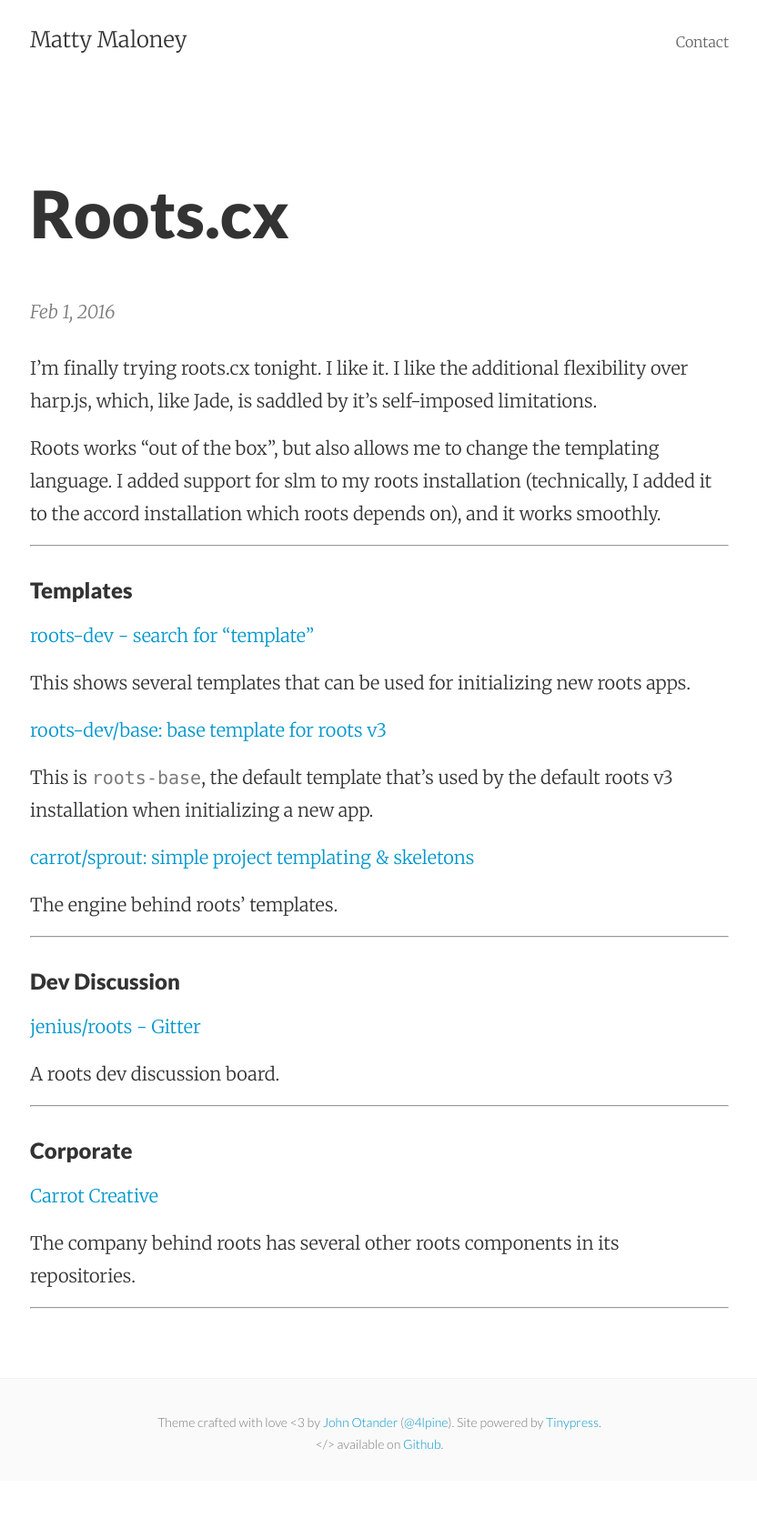
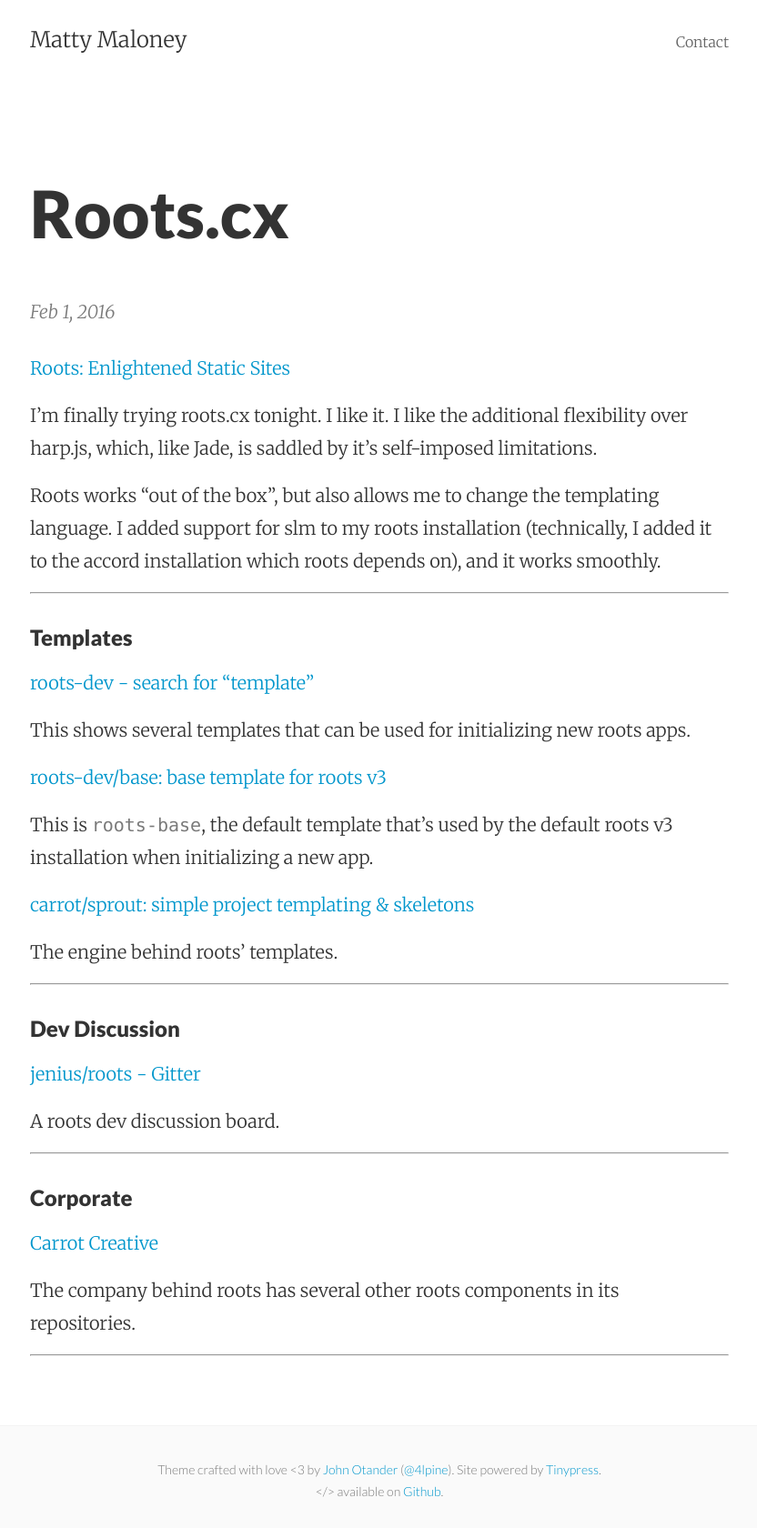
Before and after one commit to mattymaloney/mattymaloney.github.io, a Jekyll site: the page built from _posts/2016-02-01-roots.md, in a window 1280 px wide. Shown: the whole page at 91% size, without its empty margins (223-1055 px from the left). Built offline with Jekyll 4.4.1, drawn with Linux system fonts in a browser that asks for light colours; before the commit the page ends 1628 px from its top, so only the background shows below that.

Commit message:
Updated 2016-02-01-roots.md

```diff
--- a/_posts/2016-02-01-roots.md
+++ b/_posts/2016-02-01-roots.md
@@ -4,7 +4,7 @@
 title: Roots.cx
 ---
 
-
+[Roots: Enlightened Static Sites](http://roots.cx/)
 
 I'm finally trying roots.cx tonight. I like it. I like the additional flexibility over harp.js, which, like Jade, is saddled by it's self-imposed limitations.
 
```
